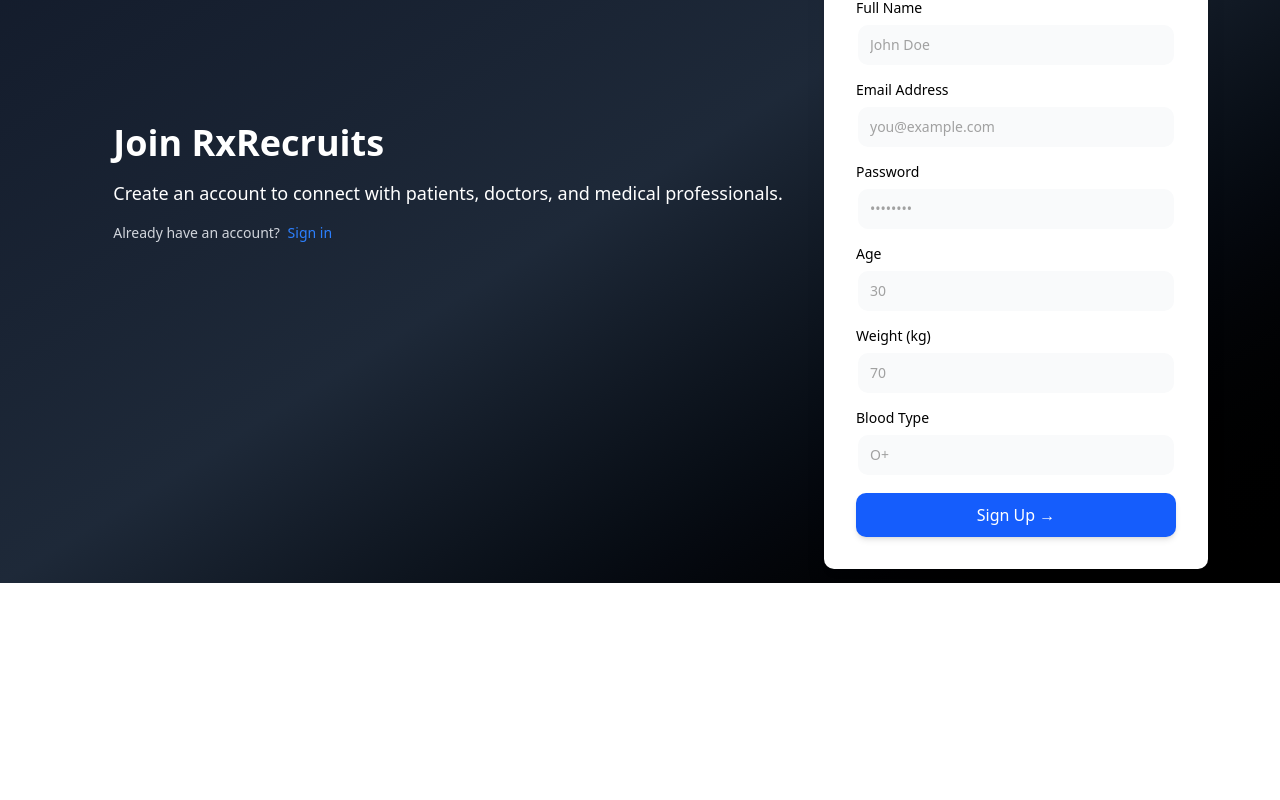
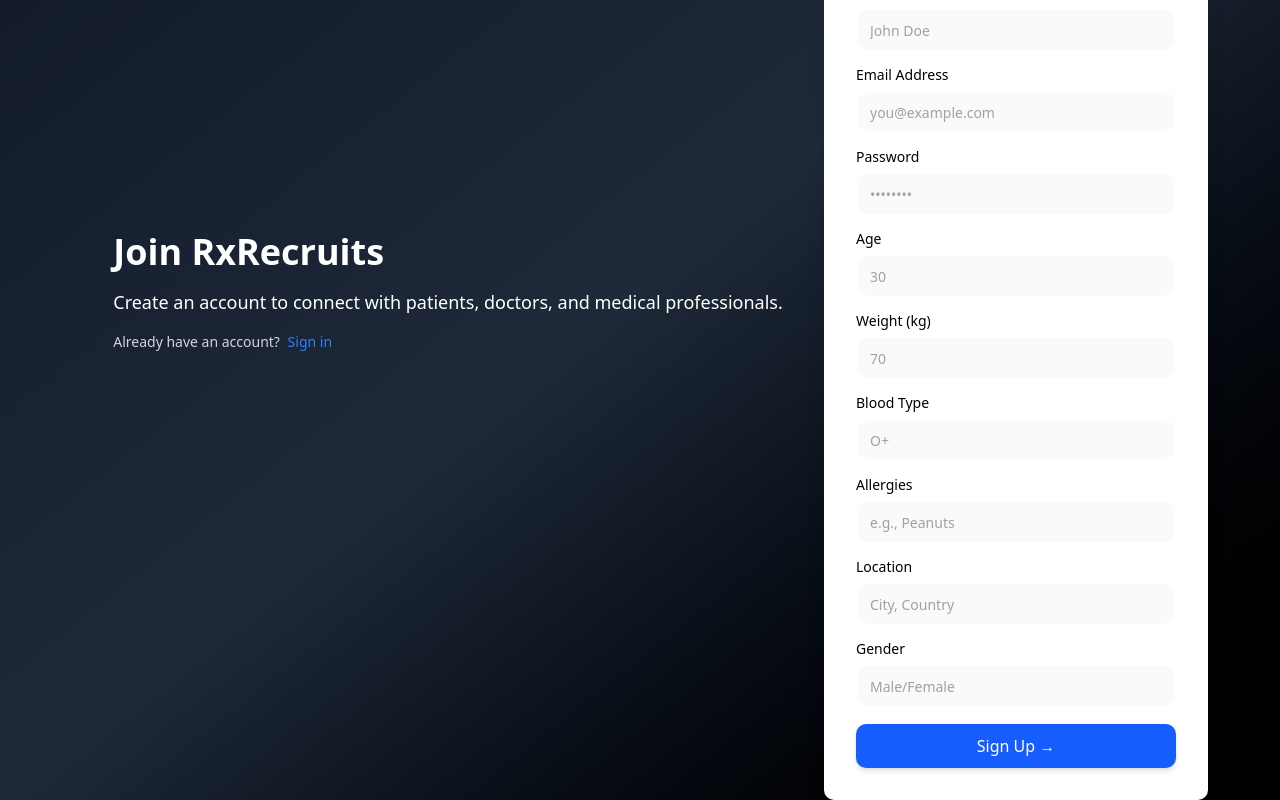
Before and after one commit to logandaugherty/Hackathon_RevUC_2025, a Next.js app in the folder rxrecruit/: page /signup in a window 1280 px wide. Shown: the part 281-1081 px from the top of the page. Before the commit the page ends 864 px from the top, so only its background shows below. Built offline with nearby package versions, Linux system fonts and the light colour scheme.

Commit message:
refactor: enhance signup route and chat component, improve message handling and UI labels

```diff
--- a/rxrecruit/src/app/api/signup/route.js
+++ b/rxrecruit/src/app/api/signup/route.js
@@ -47,7 +47,7 @@
         gender,
         allergies,
       ];
-    } else if (roleLower === "doctor" || roleLower === "enterprise") {
+    } else if (roleLower === "doctor") {
       query = `INSERT INTO users (role, name, email, password, company)
                VALUES (?, ?, ?, ?, ?)`;
       values = [roleLower, name, email, hashedPassword, company];
--- a/rxrecruit/src/app/doctor/dashboard/page.js
+++ b/rxrecruit/src/app/doctor/dashboard/page.js
@@ -330,7 +330,9 @@
                 className="space-y-4 flex flex-col items-center"
               >
                 <div className="w-3/4">
-                  <Label htmlFor="title">Opportunity Title</Label>
+                  <Label className="text-blue" htmlFor="title">
+                    Opportunity Title
+                  </Label>
                   <Input
                     id="title"
                     placeholder="e.g., Clinical Study: Diabetes Management"
@@ -341,7 +343,9 @@
                   />
                 </div>
                 <div className="w-3/4">
-                  <Label htmlFor="description">Description</Label>
+                  <Label className="text-blue" htmlFor="description">
+                    Description
+                  </Label>
                   <textarea
                     id="description"
                     placeholder="Enter a detailed description..."
@@ -351,9 +355,14 @@
                     onChange={(e) => setDescription(e.target.value)}
                   />
                 </div>
+                <Label className="text-blue" htmlFor="description">
+                  Description
+                </Label>
                 <div className="grid grid-cols-2 gap-4 w-3/4">
                   <div>
-                    <Label htmlFor="ageRange">Age Range</Label>
+                    <Label className="text-blue" htmlFor="ageRange">
+                      Age Range
+                    </Label>
                     <Input
                       id="ageRange"
                       placeholder="e.g., 18-50"
@@ -364,7 +373,9 @@
                     />
                   </div>
                   <div>
-                    <Label htmlFor="gender">Gender</Label>
+                    <Label className="text-blue" htmlFor="gender">
+                      Gender
+                    </Label>
                     <Input
                       id="gender"
                       placeholder="e.g., Male, Female, Any"
@@ -377,7 +388,9 @@
                 </div>
                 <div className="grid grid-cols-2 gap-4 w-3/4">
                   <div>
-                    <Label htmlFor="location">Location</Label>
+                    <Label className="text-blue" htmlFor="location">
+                      Location
+                    </Label>
                     <Input
                       id="location"
                       placeholder="e.g., New York, USA"
@@ -388,7 +401,9 @@
                     />
                   </div>
                   <div>
-                    <Label htmlFor="pay">Pay</Label>
+                    <Label className="text-blue" htmlFor="pay">
+                      Pay
+                    </Label>
                     <Input
                       id="pay"
                       placeholder="Enter compensation details..."
--- a/rxrecruit/src/app/signup/page.js
+++ b/rxrecruit/src/app/signup/page.js
@@ -9,6 +9,7 @@
 
 export default function SignUpPage() {
   const router = useRouter();
+  // Use only two tabs: "patients" and "doctor"
   const [activeTab, setActiveTab] = useState("patients");
   const [formData, setFormData] = useState({
     name: "",
@@ -20,9 +21,6 @@
     weight: "",
     bloodType: "",
     allergies: "",
-    companyName: "",
-    companyAddress: "",
-    companyContact: "",
   });
 
   const handleChange = (e) => {
@@ -31,6 +29,7 @@
 
   const handleSubmit = async (e) => {
     e.preventDefault();
+    // Build the payload based on the active tab
     const payload =
       activeTab === "patients"
         ? {
@@ -46,13 +45,13 @@
             allergies: formData.allergies,
           }
         : {
-            role: "enterprise",
+            role: "doctor",
             name: formData.name,
             email: formData.email,
             password: formData.password,
-            companyName: formData.companyName,
-            companyAddress: formData.companyAddress,
-            companyContact: formData.companyContact,
+            // For doctors, we no longer need company fields.
+            // Pass an empty string for the company field.
+            company: "",
           };
 
     try {
@@ -82,10 +81,11 @@
             <div>
               <h2 className="font-bold text-4xl mb-4">Join RxRecruits</h2>
               <p className="text-lg mb-4">
-                Create an account to connect with patients, doctors, and medical professionals.
+                Create an account to connect with patients, doctors, and medical
+                professionals.
               </p>
               <p className="text-sm text-gray-300">
-                Already have an account? {" "}
+                Already have an account?{" "}
                 <button
                   className="ml-1 text-blue-500 font-medium hover:underline"
                   onClick={() => router.push("/")}
@@ -96,10 +96,14 @@
             </div>
           </div>
           <div className="w-96 max-w-md mx-auto rounded-lg p-6 md:p-8 shadow-xl bg-white dark:bg-gray-800">
-            <h2 className="font-bold text-2xl text-gray-800 dark:text-white text-center">Sign Up for RxRecruits</h2>
-            <p className="text-gray-600 text-sm mt-2 dark:text-gray-300 text-center">Create your account by filling in the details below.</p>
+            <h2 className="font-bold text-2xl text-gray-800 dark:text-white text-center">
+              Sign Up for RxRecruits
+            </h2>
+            <p className="text-gray-600 text-sm mt-2 dark:text-gray-300 text-center">
+              Create your account by filling in the details below.
+            </p>
             <div className="flex mt-6 mb-6 border-b border-gray-300 dark:border-gray-700">
-              {["patients", "enterprise"].map((role) => (
+              {["patients", "doctor"].map((role) => (
                 <button
                   key={role}
                   onClick={() => setActiveTab(role)}
@@ -117,33 +121,113 @@
             <form className="space-y-4" onSubmit={handleSubmit}>
               <LabelInputContainer className="mb-4">
                 <Label htmlFor="name">Full Name</Label>
-                <Input id="name" placeholder="John Doe" type="text" value={formData.name} onChange={handleChange} className="rounded-lg" />
+                <Input
+                  id="name"
+                  placeholder="John Doe"
+                  type="text"
+                  value={formData.name}
+                  onChange={handleChange}
+                  className="rounded-lg"
+                />
               </LabelInputContainer>
               <LabelInputContainer className="mb-4">
                 <Label htmlFor="email">Email Address</Label>
-                <Input id="email" placeholder="you@example.com" type="email" value={formData.email} onChange={handleChange} className="rounded-lg" />
+                <Input
+                  id="email"
+                  placeholder="you@example.com"
+                  type="email"
+                  value={formData.email}
+                  onChange={handleChange}
+                  className="rounded-lg"
+                />
               </LabelInputContainer>
               <LabelInputContainer className="mb-4">
                 <Label htmlFor="password">Password</Label>
-                <Input id="password" placeholder="••••••••" type="password" value={formData.password} onChange={handleChange} className="rounded-lg" />
+                <Input
+                  id="password"
+                  placeholder="••••••••"
+                  type="password"
+                  value={formData.password}
+                  onChange={handleChange}
+                  className="rounded-lg"
+                />
               </LabelInputContainer>
               {activeTab === "patients" && (
                 <>
                   <LabelInputContainer className="mb-4">
                     <Label htmlFor="age">Age</Label>
-                    <Input id="age" placeholder="30" type="number" value={formData.age} onChange={handleChange} className="rounded-lg" />
+                    <Input
+                      id="age"
+                      placeholder="30"
+                      type="number"
+                      value={formData.age}
+                      onChange={handleChange}
+                      className="rounded-lg"
+                    />
                   </LabelInputContainer>
                   <LabelInputContainer className="mb-4">
                     <Label htmlFor="weight">Weight (kg)</Label>
-                    <Input id="weight" placeholder="70" type="number" value={formData.weight} onChange={handleChange} className="rounded-lg" />
+                    <Input
+                      id="weight"
+                      placeholder="70"
+                      type="number"
+                      value={formData.weight}
+                      onChange={handleChange}
+                      className="rounded-lg"
+                    />
                   </LabelInputContainer>
                   <LabelInputContainer className="mb-4">
                     <Label htmlFor="bloodType">Blood Type</Label>
-                    <Input id="bloodType" placeholder="O+" type="text" value={formData.bloodType} onChange={handleChange} className="rounded-lg" />
+                    <Input
+                      id="bloodType"
+                      placeholder="O+"
+                      type="text"
+                      value={formData.bloodType}
+                      onChange={handleChange}
+                      className="rounded-lg"
+                    />
+                  </LabelInputContainer>
+                  <LabelInputContainer className="mb-4">
+                    <Label htmlFor="allergies">Allergies</Label>
+                    <Input
+                      id="allergies"
+                      placeholder="e.g., Peanuts"
+                      type="text"
+                      value={formData.allergies}
+                      onChange={handleChange}
+                      className="rounded-lg"
+                    />
+                  </LabelInputContainer>
+                  <LabelInputContainer className="mb-4">
+                    <Label htmlFor="location">Location</Label>
+                    <Input
+                      id="location"
+                      placeholder="City, Country"
+                      type="text"
+                      value={formData.location}
+                      onChange={handleChange}
+                      className="rounded-lg"
+                    />
+                  </LabelInputContainer>
+                  <LabelInputContainer className="mb-4">
+                    <Label htmlFor="gender">Gender</Label>
+                    <Input
+                      id="gender"
+                      placeholder="Male/Female"
+                      type="text"
+                      value={formData.gender}
+                      onChange={handleChange}
+                      className="rounded-lg"
+                    />
                   </LabelInputContainer>
                 </>
               )}
-              <button type="submit" className="bg-blue-600 hover:bg-blue-700 transition-all duration-300 text-white w-full rounded-lg h-11 font-medium shadow-md flex items-center justify-center">Sign Up &rarr;</button>
+              <button
+                type="submit"
+                className="bg-blue-600 hover:bg-blue-700 transition-all duration-300 text-white w-full rounded-lg h-11 font-medium shadow-md flex items-center justify-center"
+              >
+                Sign Up &rarr;
+              </button>
             </form>
           </div>
         </div>
@@ -153,5 +237,9 @@
 }
 
 const LabelInputContainer = ({ children, className }) => {
-  return <div className={cn("flex flex-col space-y-2 w-full", className)}>{children}</div>;
+  return (
+    <div className={cn("flex flex-col space-y-2 w-full", className)}>
+      {children}
+    </div>
+  );
 };
--- a/rxrecruit/src/components/chat.js
+++ b/rxrecruit/src/components/chat.js
@@ -1,6 +1,6 @@
 "use client";
 
-import React, { useState } from "react";
+import React, { useState, useEffect } from "react";
 import io from "socket.io-client";
 import OpenAI from "openai";
 
@@ -17,11 +17,38 @@
   const [loading, setLoading] = useState(false);
   const [chatMode, setChatMode] = useState("doctor"); // Default chat with doctor
 
+  // Attach the listener only once when the component mounts
+  useEffect(() => {
+    const receiveMessageHandler = (data) => {
+      setMessages((prevMessages) => {
+        // Avoid adding duplicate messages by checking the unique id
+        if (prevMessages.some((msg) => msg.id === data.id)) {
+          return prevMessages;
+        }
+        return [...prevMessages, data];
+      });
+    };
+
+    socket.on("receive_message", receiveMessageHandler);
+
+    // Clean up the listener on unmount
+    return () => {
+      socket.off("receive_message", receiveMessageHandler);
+    };
+  }, []);
+
   const sendMessage = async () => {
     if (!message.trim()) return;
 
-    const userMessage = { sender: user, message };
-    setMessages([...messages, userMessage]);
+    // Create a unique id for the message
+    const newMessage = {
+      id: Date.now() + Math.random(),
+      sender: user,
+      message,
+    };
+
+    // Immediately update the local state (optimistic update)
+    setMessages((prevMessages) => [...prevMessages, newMessage]);
     setMessage("");
     setLoading(true);
 
@@ -40,6 +67,7 @@
         });
 
         const botMessage = {
+          id: Date.now() + Math.random(),
           sender: "AI",
           message: response.choices[0].message.content,
         };
@@ -48,10 +76,8 @@
         console.error("Error fetching AI response:", error);
       }
     } else {
-      socket.emit("send_message", userMessage);
-      socket.on("receive_message", (data) => {
-        setMessages((prev) => [...prev, data]);
-      });
+      // Emit the message to the server (which broadcasts it to all)
+      socket.emit("send_message", newMessage);
     }
     setLoading(false);
   };
@@ -86,9 +112,9 @@
       </div>
 
       <div className="h-64 overflow-y-auto bg-gray-800 p-2 rounded-md shadow-inner">
-        {messages.map((msg, index) => (
+        {messages.map((msg) => (
           <div
-            key={index}
+            key={msg.id}
             className={`p-2 my-1 rounded-md ${
               msg.sender === user
                 ? "bg-blue-500 text-white self-end"
```
Also changed, not shown: 1 other file (tests, documents, lock files or other folders).
